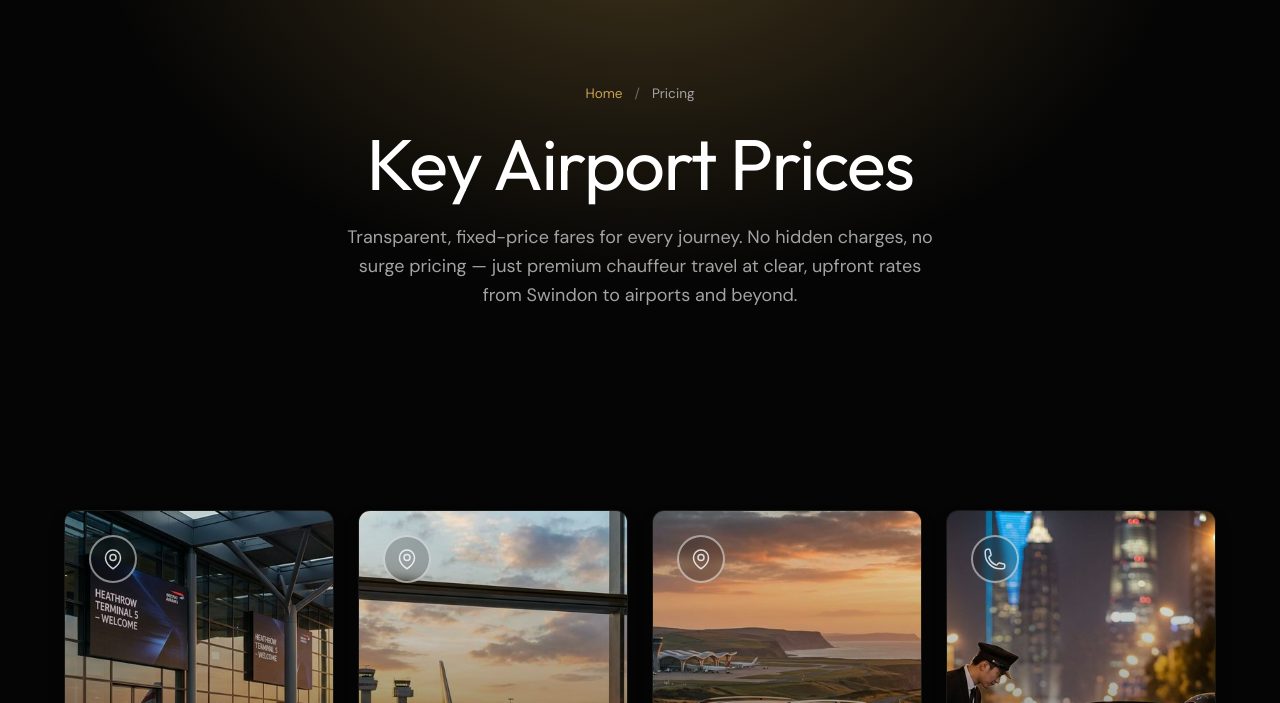
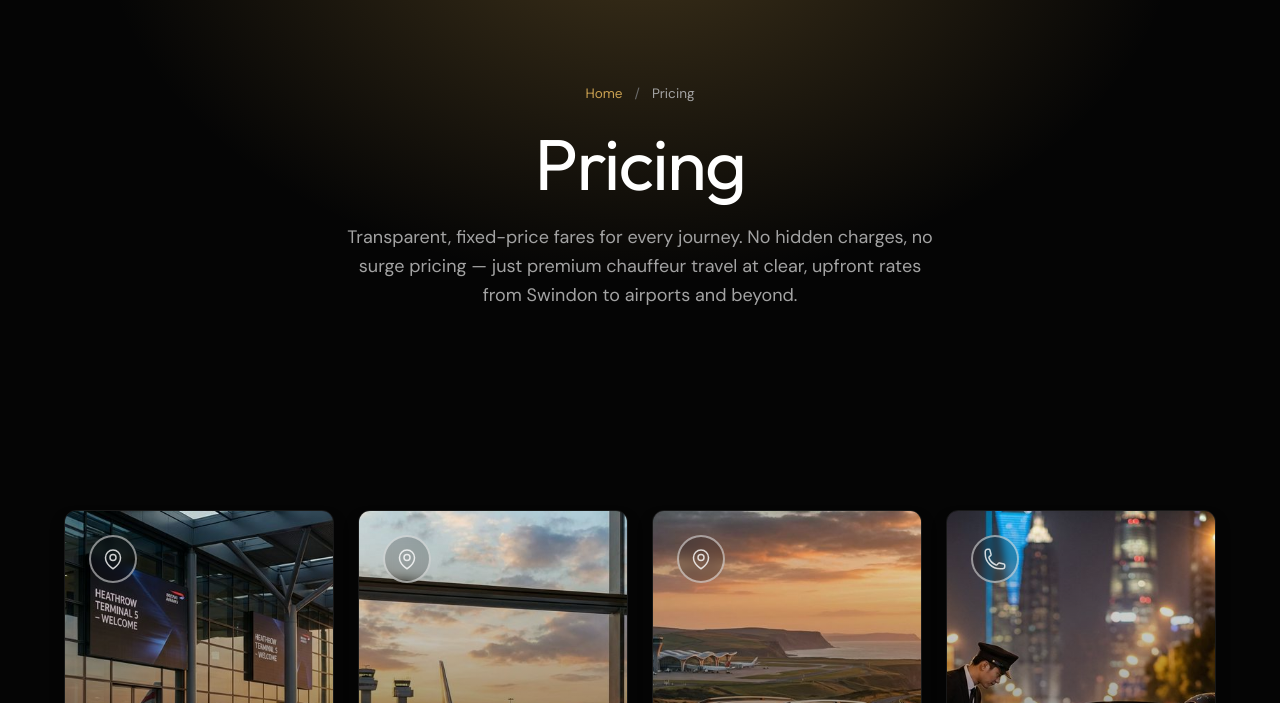
Before and after one commit to JoswinLynel/Lux-Car-website-, a website: page fleet.html in a window 1280 px wide. Shown: the part 97-800 px from the top of the page. Drawn offline with Linux system fonts and the light colour scheme.

Commit message:
Update Pricing page title to Pricing

```diff
--- a/fleet.html
+++ b/fleet.html
@@ -90,7 +90,7 @@
                 <span>/</span>
                 <span class="current">Pricing</span>
             </div>
-            <h1>Key Airport Prices</h1>
+            <h1>Pricing</h1>
             <p>Transparent, fixed-price fares for every journey. No hidden charges, no surge pricing — just premium
                 chauffeur travel at clear, upfront rates from Swindon to airports and beyond.</p>
         </div>
```
